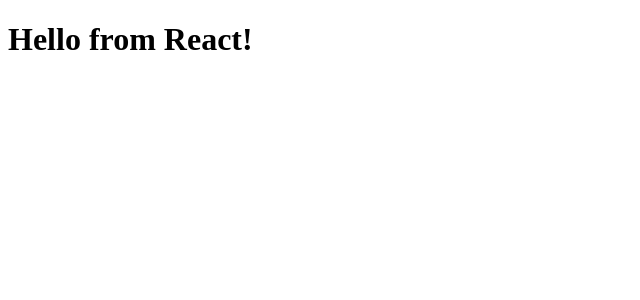
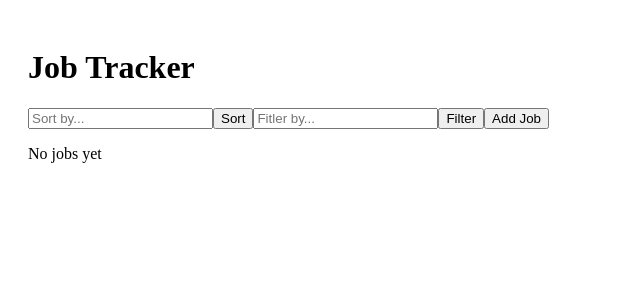
Before and after one commit to Doneux/JobSortLegacy, a React app: page / in a window 1280 px wide. Shown: the top 300 px of the page, without its empty margins (0-640 px from the left). Built offline with nearby package versions, Linux system fonts and the light colour scheme; the HTML template or start-up script is replaced by a standard one.

Commit message:
pushing because laptop is dying but app is retooled to test functions and functions were renamed as well

```diff
--- a/src/App.jsx
+++ b/src/App.jsx
@@ -1,3 +1,81 @@
+import React, { useState } from "react";
+
+import { jobfilter, jobsearch, jobsort } from "./logic/SortFuncs";
+
+import Job from  "./logic/Job";
+
+//npx parcel src/public/index.html
+//npx electron .
+
+// simple Job "card" component
+function JobCard({ job, onDelete }) {
+  return (
+    <div style={{ border: "1px solid gray", padding: "8px", marginBottom: "6px" }}>
+      <h3>{job.name}</h3>
+      <p>Company: {job.company}</p>
+      <p>Status: {job.status}</p>
+      <button onClick={onDelete}>View Info</button>
+    </div>
+  );
+}
+
 export default function App() {
-  return <h1>Hello from React!</h1>;
+  // state: keep an array of jobs in memory
+  const [jobs, setJobs] = useState([]);
+  const [newTitle, setNewTitle] = useState("");
+  const [newCompany, setNewCompany] = useState("");
+
+  // add a new job
+  const addJob = () => {
+    if (!newTitle || !newCompany) return; // ignore empty
+    const job = {
+      name: newTitle,
+      company: newCompany,
+      status: "applied",
+    };
+    setJobs([...jobs, job]); // spread operator = copy + add new
+    setNewTitle("");
+    setNewCompany("");
+  };
+
+  // delete a job by index
+  const deleteJob = (index) => {
+    setJobs(jobs.filter((_, i) => i !== index));
+  };
+
+  return (
+    <div style={{ padding: "20px" }}>
+      <h1>Job Tracker</h1>
+
+      {/* add job form */}
+      <div style={{ marginBottom: "12px" }}>
+        <input
+          type="text"
+          placeholder="Sort by..."
+          value={newTitle}
+          onChange={(e) => setNewTitle(e.target.value)}
+        />
+        <button onClick={() => setJobs(jobsort(jobs, newTitle))}>Sort</button>
+        <input
+          type="text"
+          placeholder="Fitler by..."
+          value={newCompany}
+          onChange={(e) => setNewCompany(e.target.value)}
+        />
+        <button onClick={addJob}>Filter</button>
+        <button onClick={addJob}>Add Job</button>
+      </div>
+
+      {/* list of jobs */}
+      <div>
+        {jobs.length === 0 ? (
+          <p>No jobs yet</p>
+        ) : (
+          jobs.map((job, i) => (
+            <JobCard key={i} job={job} onDelete={() => deleteJob(i)} />
+          ))
+        )}
+      </div>
+    </div>
+  );
 }
--- a/src/logic/SortFuncs.js
+++ b/src/logic/SortFuncs.js
@@ -1,5 +1,5 @@
 
-export function sort(jobs, by) {
+export function jobsort(jobs, by) {
     //takes jobs, an array of Job types
     //takes by, a string indicating what to sort by
     //returns a sorted array of jobs
@@ -37,7 +37,7 @@
     return jobs;
 }
 
-export function filter(jobs, by) {
+export function jobfilter(jobs, by) {
     //takes jobs, an array of Job types
     //takes by, a string indicating what to filter by
     //returns a filtered array of jobs
@@ -47,6 +47,6 @@
 }
 
 //may be worth waiting to implement at a later date
-export function search(jobs, by) {
+export function jobsearch(jobs, by) {
     return;
 }
--- a/src/public/index.html
+++ b/src/public/index.html
@@ -1,3 +1,4 @@
+
 <!DOCTYPE html>
 <html>
   <head><meta charset="UTF-8" /></head>
```
